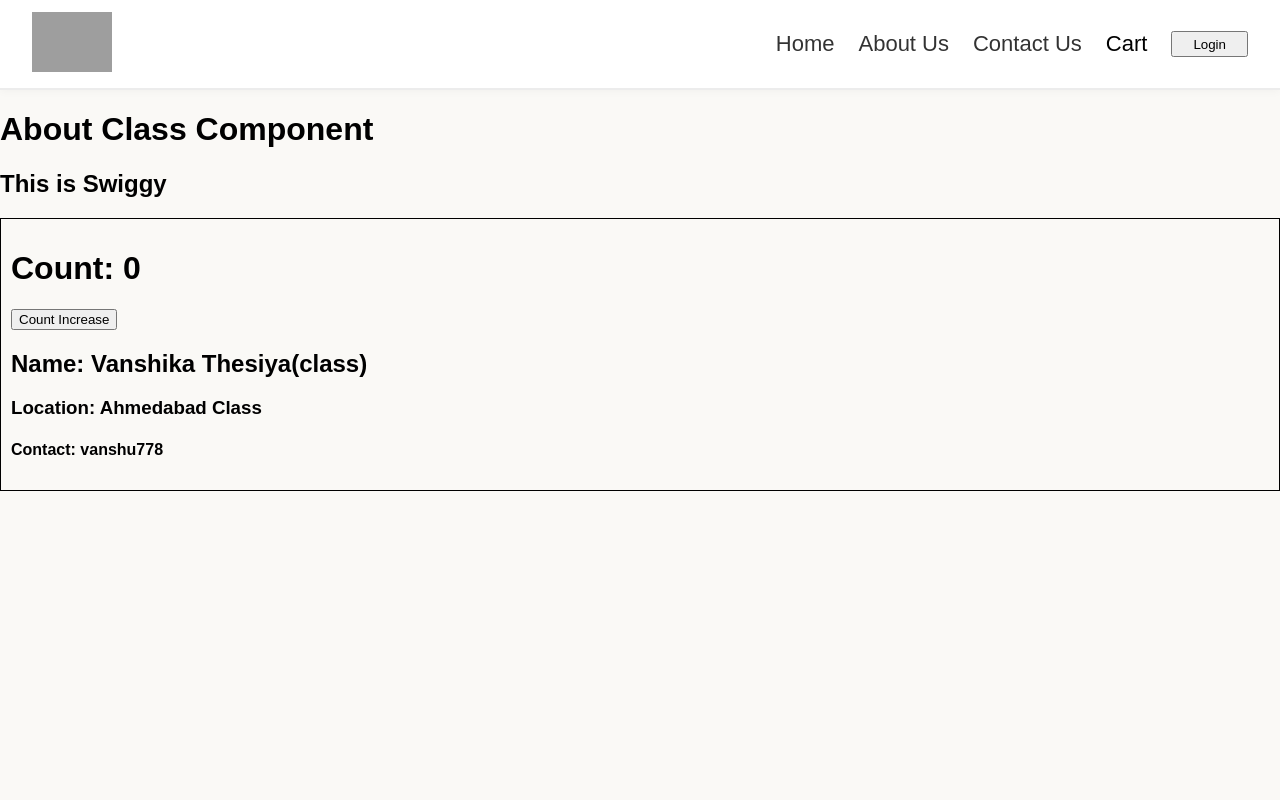
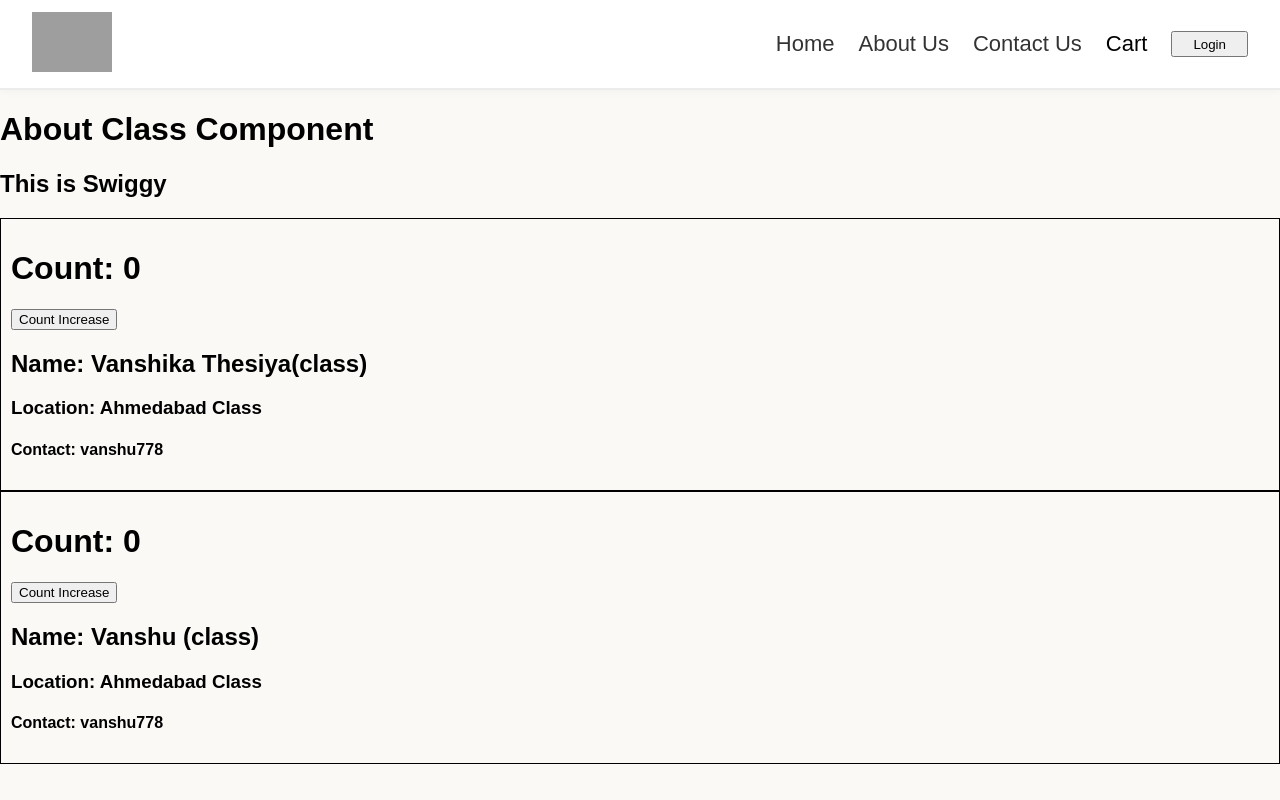
Before and after one commit to vanshu778/Namaste-React, a React (Vite) app: page /about in a window 1280 px wide. Built offline with nearby package versions, Linux system fonts and the light colour scheme; grey boxes are pictures that could not be loaded.

Commit message:
Episode 8 Mounting cycle

```diff
--- a/src/components/About.js
+++ b/src/components/About.js
@@ -7,8 +7,8 @@ class About extends Component {
     console.log("parent  constructor");
   }
 
-   componentDidMount(){
-    console.log("Parent  Component Did Mount")
+  componentDidMount() {
+    console.log("Parent  Component Did Mount");
   }
 
   render() {
@@ -21,6 +21,10 @@ class About extends Component {
           name={"Vanshika Thesiya(class)"}
           location={"Ahmedabad Class"}
         />
+        <UserClass
+          name={"Vanshu (class)"}
+          location={"Ahmedabad Class"}
+        />
       </div>
     );
   }
--- a/src/components/UserClass.js
+++ b/src/components/UserClass.js
@@ -8,11 +8,11 @@ class UserClass extends React.Component {
       count: 0,
       count1: 1,
     };
-    console.log("Child Constructor");
+    console.log(this.props.name + "Child Constructor");
   }
 
   componentDidMount(){
-    console.log("Child Component Did Mount")
+    console.log(this.props.name + "Child Component Did Mount")
 
     //Api call
   }
@@ -23,7 +23,7 @@ class UserClass extends React.Component {
   render() {
     const { name, location } = this.props;
     const { count } = this.state;
-    console.log("Child Render");
+    console.log(this.props.name + "Child Render");
 
     return (
       <div className="user-card">
```
